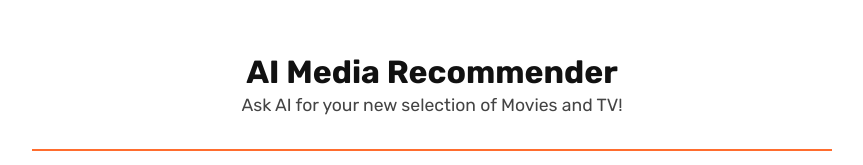
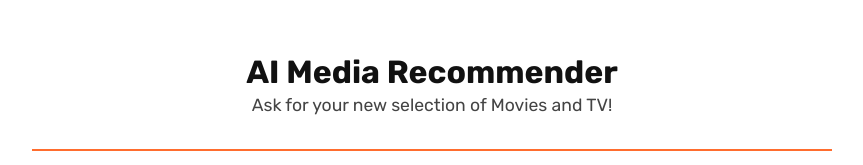
Before and after one commit to samdforrest/ai-recommendation-app, a React (Create React App) app: page / in a window 1280 px wide. Shown: the top 165 px of the page, without its empty margins (208-1071 px from the left). Built offline with nearby package versions, Linux system fonts and the light colour scheme; no server answers.

Commit message:
deployment updating

```diff
--- a/src/App.js
+++ b/src/App.js
@@ -1,5 +1,7 @@
 import './App.css';
 import { useState, useRef } from 'react';
+
+const apiURL = process.env.REACT_APP_API_URL; // Add this line
 
 function App() {
   const [prompt, setPrompt] = useState('');
@@ -26,7 +28,7 @@ function App() {
     setShows([]);
 
     try {
-      const res = await fetch('/recommendations', {
+      const res = await fetch('${apiURL}/recommendations', {
         method: 'POST',
         headers: { 'Content-Type': 'application/json' },
         body: JSON.stringify({ prompt }),
@@ -48,7 +50,7 @@ function App() {
     <div className="app-container">
       <div className="app-header">
         <h1>AI Media Recommender</h1>
-        <h3 className="subheading">Ask AI for your new selection of Movies and TV!</h3>
+        <h3 className="subheading">Ask for your new selection of Movies and TV!</h3>
       </div>
 
       {/* Input Section */}
```
